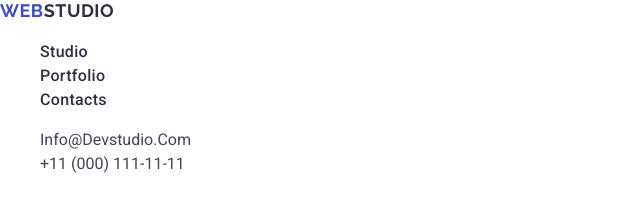
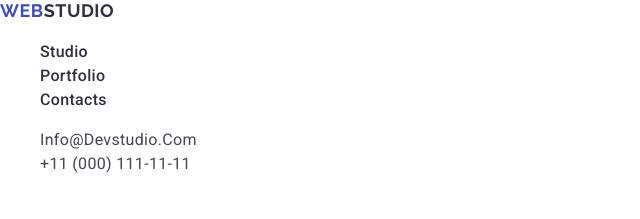
Before and after one commit to jackavryashnik/goit--markup-hw-02, a website: page index.html in a window 1280 px wide. Shown: the top 219 px of the page, 0-640 px from the left. Drawn offline with nearby package versions, Linux system fonts and the light colour scheme.

Commit message:
letter-spacing: 0.02em

```diff
--- a/css/style.css
+++ b/css/style.css
@@ -74,7 +74,7 @@ a {
   font-size: 12px;
   font-weight: 500;
   line-height: 16px;
-  letter-spacing: 4%;
+  letter-spacing: 0.02em;
   text-transform: capitalize;
   text-decoration: none;
   color: var(--primary-brand);
```
